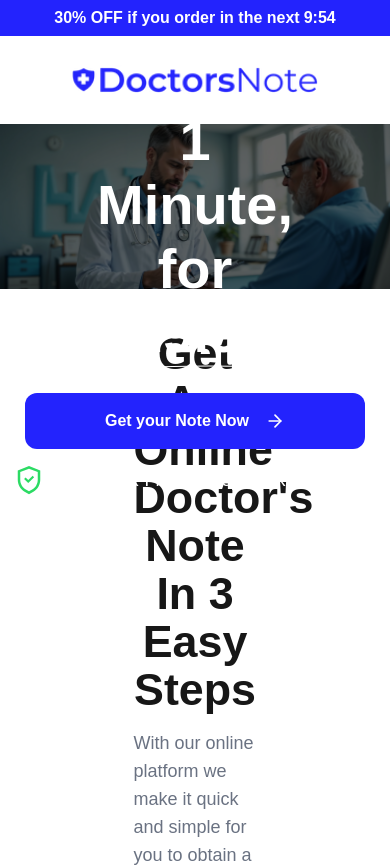
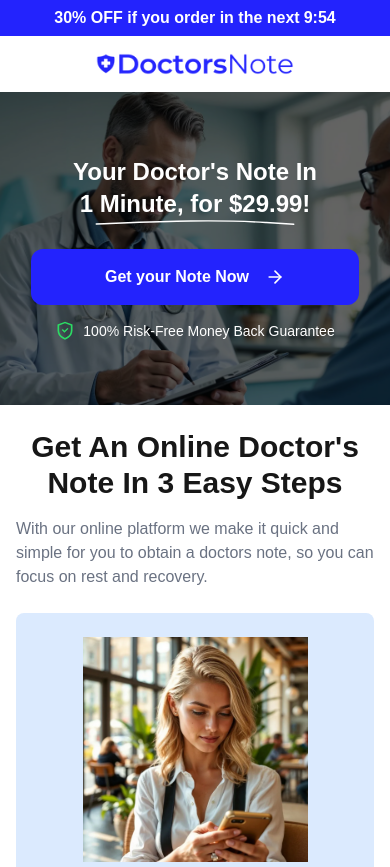
Before and after one commit to aivangogh/mydoctorsnote-clone, a Next.js app: page / in a window 390 px wide. Shown: the top 867 px of the page. Built offline with nearby package versions, Linux system fonts and the light colour scheme.

Commit message:
chore: responsive UI for mobile

```diff
--- a/src/app/layout.tsx
+++ b/src/app/layout.tsx
@@ -1,4 +1,5 @@
-import { WrapperLayout } from "@/layouts/wrapper-layout";
+import { Header } from "@/components/header";
+import { Offer } from "@/components/offer";
 import type { Metadata } from "next";
 import { Instrument_Sans } from "next/font/google";
 import "./globals.css";
@@ -20,10 +21,12 @@ export default function RootLayout({
 }>) {
 	return (
 		<html lang="en">
-      <body
-        className={`${geistSans.variable} antialiased`}
-      >
-        <WrapperLayout>{children}</WrapperLayout>
+			<body className={`${geistSans.variable} antialiased`}>
+				<div className="flex flex-col">
+					<Offer discount={0.3} className="sticky top-0 z-100" />
+					<Header className="sticky z-99" />
+				</div>
+				{children}
 			</body>
 		</html>
 	);
--- a/src/components/call-to-action.tsx
+++ b/src/components/call-to-action.tsx
@@ -15,7 +15,7 @@ function CallToActionButton({
 }: Props) {
   return (
     <div className="flex flex-col items-center gap-4">
-      <Button className="space-x-4 px-20 py-4">
+      <Button className="space-x-4 w-82 py-4">
         <span>{label}</span>
         <svg
           xmlns="http://www.w3.org/2000/svg"
@@ -39,8 +39,9 @@ function CallToActionButton({
           alt="Guard Logo"
           width={30}
           height={30}
+          className="w-[20px] md:w-[30px] h-auto"
         />
-        <span className={cn("text-white text-lg font-medium", descriptionProps?.className)}>100% Risk-Free Money Back Guarantee</span>
+        <span className={cn("text-white text-sm md:text-lg font-medium", descriptionProps?.className)}>100% Risk-Free Money Back Guarantee</span>
       </div>
     </div>
   );
--- a/src/components/footer.tsx
+++ b/src/components/footer.tsx
@@ -7,13 +7,14 @@ function Footer() {
 		<>
 			<hr className="border-gray-200" />
 			<ContainerLayout>
-				<footer className="grid grid-cols-4 gap-2 px-4 text-gray-800">
+				<footer className="grid grid-cols-1 md:grid-cols-4 gap-2 px-4 text-gray-800">
 					<div className="flex flex-col gap-4">
 						<Image
 							src="/icons/brand-name.webp"
 							alt="logo"
 							width={200}
 							height={100}
+              className="w-[175px] md:w-[200px] h-auto"
 						/>
 						<div className="flex flex-row gap-2">
 							<span className="font-bold">Support</span>
--- a/src/components/header.tsx
+++ b/src/components/header.tsx
@@ -10,7 +10,7 @@ export function Header({
 			<header
 				{...props}
 				className={cn(
-					"bg-white flex items-center justify-center py-[1.8rem]",
+					"bg-white flex items-center justify-center py-4 md:py-[1.8rem]",
 					className,
 				)}
 			>
@@ -19,6 +19,7 @@ export function Header({
 					alt="logo"
 					width={250}
 					height={100}
+          className="w-[200px] md:w-[250px] h-auto"
 				/>
 			</header>
 		</>
--- a/src/components/hero.tsx
+++ b/src/components/hero.tsx
@@ -3,25 +3,18 @@ import { CallToActionButton } from "./call-to-action";
 
 function Hero() {
 	return (
-		<section className="relative h-fit">
-			<Image
-				src="/hero.webp"
-				alt="Hero background"
-				width={1920}
-				height={1080}
-				className="w-full h-auto object-cover"
-			/>
-			<div className="absolute inset-0 flex flex-col items-center justify-center gap-6 py-10 bg-black/60">
-				<div className="flex flex-col items-center w-5/12">
-					<h1 className="text-white text-center font-extrabold text-[3.5rem]/16">
-						Your Doctor&apos;s Note In 1 Minute, for $29.99!
+		<section className="bg-[url(/hero.webp)] bg-center bg-cover bg-no-repeat md:h-full">
+			<div className="flex flex-col items-center justify-center gap-6 py-16 md:py-32 bg-black/60">
+				<div className="flex flex-col items-center w-10/12 md:w-5/12">
+					<h1 className="text-white text-center font-extrabold text-2xl md:text-[3.5rem]/16">
+						Your Doctor&apos;s Note In <span className="truncate">1 Minute</span>, for $29.99!
 					</h1>
 					<Image
 						src="/icons/underline-white.svg"
 						alt="Underline"
 						width={10}
 						height={10}
-						className="w-[27rem]"
+						className="w-[200px] md:w-[27rem]"
 					/>
 				</div>
 				<CallToActionButton label="Get your Note Now" />
--- a/src/components/money-back-guarantee.tsx
+++ b/src/components/money-back-guarantee.tsx
@@ -2,23 +2,21 @@ import Image from "next/image";
 
 function MoneyBackGuarantee() {
 	return (
-		<section className="flex flex-row items-center justify-center gap-8 bg-green-200 p-6 rounded-xl">
-			<div>
+		<section className="flex flex-col md:flex-row items-center justify-center gap-2 md:gap-8 bg-green-200 px-4 py-10 md:p-6 rounded-xl">
 			<Image
 				src="/icons/risk-free.svg"
 				alt="Risk Free"
 				width={150}
 				height={150}
 			/>
-			</div>
-			<div className="flex flex-col gap-4 w-6/12">
-				<h1 className="font-bold text-4xl">Money Back Guarantee!</h1>
-				<div>
-					<span className="text-lg">
+			<div className="flex flex-col gap-4 md:w-6/12">
+				<h1 className="text-center md:text-left font-bold text-2xl md:text-4xl">
+					Money Back Guarantee!
+				</h1>
+				<span className="text-center md:text-left text-md md:text-lg">
 					We will refund 100% of your payment, in case you&apos;re not 100%
 					satisfied with our service.
 				</span>
-				</div>
 			</div>
 		</section>
 	);
--- a/src/components/offer.tsx
+++ b/src/components/offer.tsx
@@ -32,7 +32,7 @@ function Offer({
       <span>
         {`${discount * 100}% OFF if you order in the next`}
       </span>
-      <span>
+      <span className="font-extrabold">
         {minutes}:{seconds < 10 ? `0${seconds}` : seconds}
       </span>
     </div>
--- a/src/components/services.tsx
+++ b/src/components/services.tsx
@@ -5,9 +5,9 @@ import { CallToActionButton } from "./call-to-action";
 function Services() {
 	return (
 		<section className="flex flex-col items-center gap-6">
-			<div className="flex flex-col items-center gap-4 w-5/12">
+			<div className="flex flex-col items-center gap-4 md:w-5/12">
 				<div className="flex flex-col items-center gap-1">
-					<h1 className="inline-block gap-1.5 items-baseline text-center font-bold text-[2.8rem]/12">
+					<h1 className="inline-block gap-1.5 items-baseline text-center font-bold text-3xl md:text-[2.8rem]/12">
 						Get Peace of Mind With
 						<span className="text-primary"> My Doctors Note</span>
 					</h1>
@@ -19,13 +19,13 @@ function Services() {
 						className="w-fit"
 					/>
 				</div>
-				<span className="text-lg leading-6 text-gray-500">
+				<span className="font-light text-md md:text-lg leading-6 text-gray-500">
 					My Doctor&apos;s Note provides a fast, hassle-free solution for obtaining
 					excuse notes. Focus on your recovery while we take care of the
 					paperwork, delivering your note in minutes.
 				</span>
 			</div>
-			<div className="grid grid-cols-2 grid-rows-2 gap-4">
+			<div className="grid grid-cols-1 md:grid-cols-2 grid-rows-2 gap-4">
 				<Card>
 					<CardHeader label="Trusted by Thousands Across the USA" />
 					<CardContent>
--- a/src/components/steps.tsx
+++ b/src/components/steps.tsx
@@ -5,16 +5,16 @@ import { CallToActionButton } from "./call-to-action";
 function Steps() {
 	return (
 		<section className="flex flex-col items-center gap-6">
-			<div className="flex flex-col gap-4 w-6/12">
-				<h1 className="text-center font-bold text-[2.8rem]/12">
+			<div className="flex flex-col gap-4 md:w-6/12">
+				<h1 className="text-center font-bold text-3xl md:text-[2.8rem]/12">
 					Get An Online Doctor&apos;s Note In 3 Easy Steps
 				</h1>
-				<span className="text-lg text-gray-500">
+				<span className="font-light text-md md:text-lg text-gray-500">
 					With our online platform we make it quick and simple for you to obtain
 					a doctors note, so you can focus on rest and recovery.
 				</span>
 			</div>
-			<div className="grid grid-cols-3 gap-4">
+			<div className="grid grid-cols-1 md:grid-cols-3 gap-4">
 				<Card
 					imageProps={{
 						src: "/images/person1.webp",
--- a/src/layouts/container-layout.tsx
+++ b/src/layouts/container-layout.tsx
@@ -5,7 +5,7 @@ function ContainerLayout({
 	children,
 }: { className?: string; children: React.ReactNode }) {
 	return (
-		<div className={cn("px-[4.5rem] py-[2.5rem] flex flex-col", className)}>
+		<div className={cn("px-4 py-6 md:px-[4.5rem] md:py-[2.5rem] flex flex-col", className)}>
 			{children}
 		</div>
 	);
```
Lines whose indentation alone changed are shown as unchanged.
